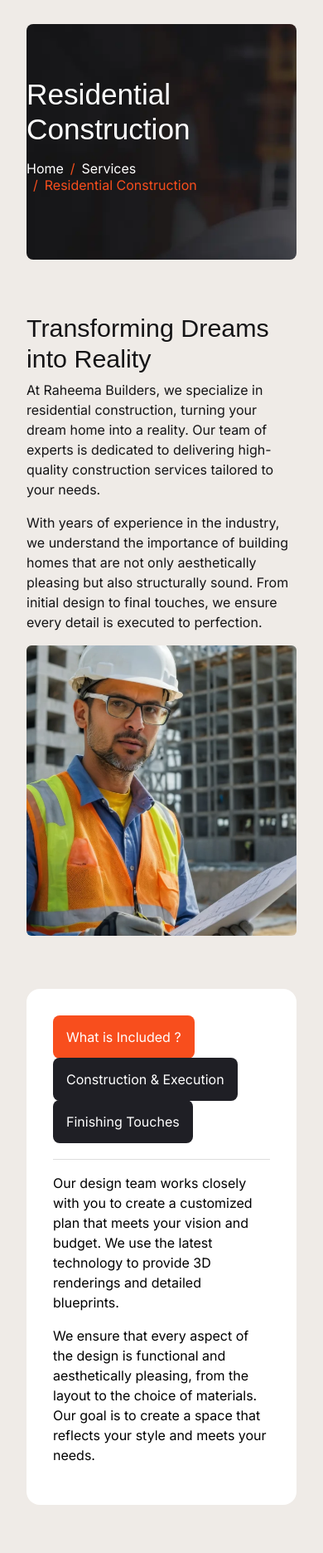
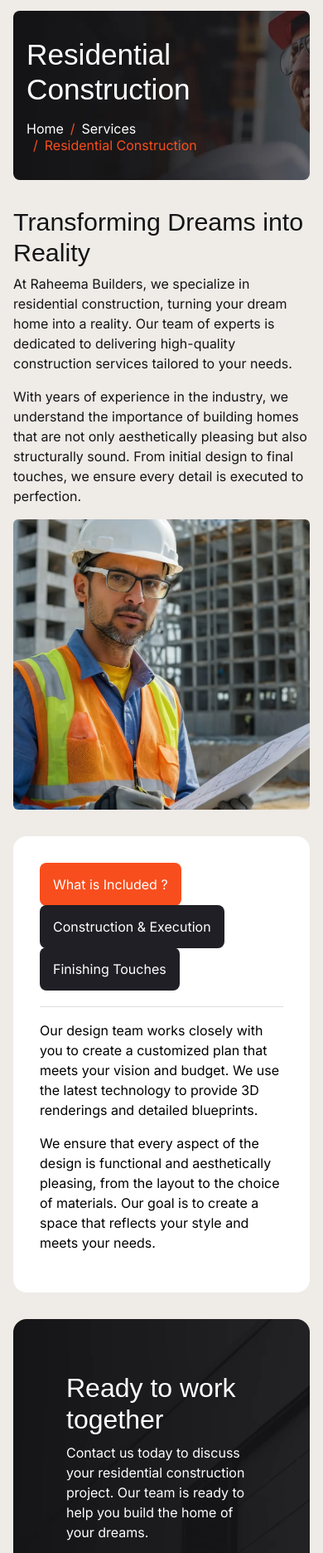
Before and after one commit to fadesignlk/raheema_builders, a plain HTML site: page single-service.html in a window 390 px wide. Shown: the part 86-1958 px from the top of the page at 83% size. Drawn offline with nearby package versions, Linux system fonts and the light colour scheme; a script that the page names is missing; a web font is replaced by a local one.

Commit message:
Enhance contact section layout and add padding to various sections for improved spacing

```diff
--- a/src/css/style.css
+++ b/src/css/style.css
@@ -675,15 +675,16 @@
                 margin-bottom: var(--spacing-xl);
             }
 
-            background-color: var(--color-white);
+            form{
+                            background-color: var(--color-white);
             padding: var(--spacing-xl) var(--spacing-lg);
             border-radius: var(--border-radius-lg);
             box-shadow: 0 0 10px var(--color-shadow);
+            }
 
             .form-control{
                 border-radius: var(--border-radius-md);
                 border: 1px solid var(--color-border);
-                padding: var(--spacing-sm) var(--spacing-md);
                 margin-bottom: var(--spacing-md);
             }
 
@@ -842,6 +843,40 @@
         }
     }
 
+    #breadcrumb-section {
+        padding: var(--spacing-md);
+
+        .breadcrumb-bg{
+            padding:  var(--spacing-xl) var(--spacing-md);
+        }
+
+        ol.breadcrumb{
+            margin-bottom: 0;
+        }
+
+    }
+
+    #service-description-01{
+        padding: var(--spacing-md);
+    }
+
+    #services-includes{
+        padding: var(--spacing-md);
+    }
+
+    #ready-to-work-section{
+        padding: var(--spacing-md);
+    }
+
+    #projects-section{
+        padding: var(--spacing-md);
+    }
+
+    #contact-section{
+        padding: var(--spacing-md);
+    }
+
+
     footer{
         padding: var(--spacing-md);
     }
```
Also changed, not shown: contact.html (+1 -1 lines).
